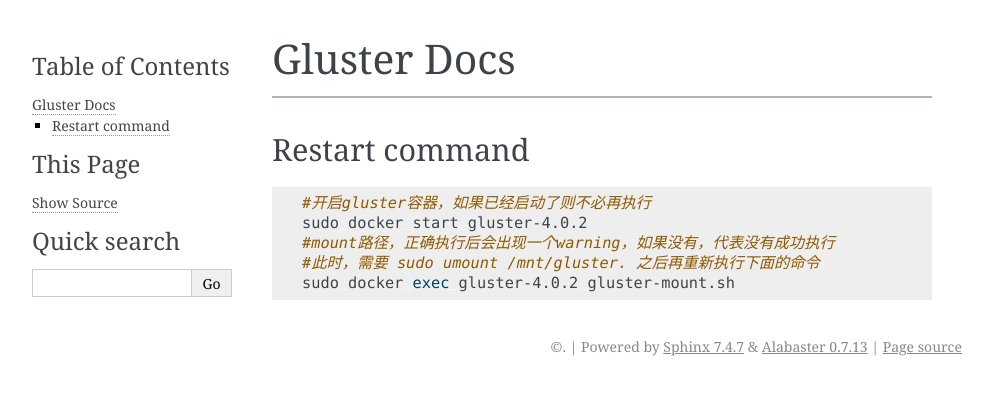
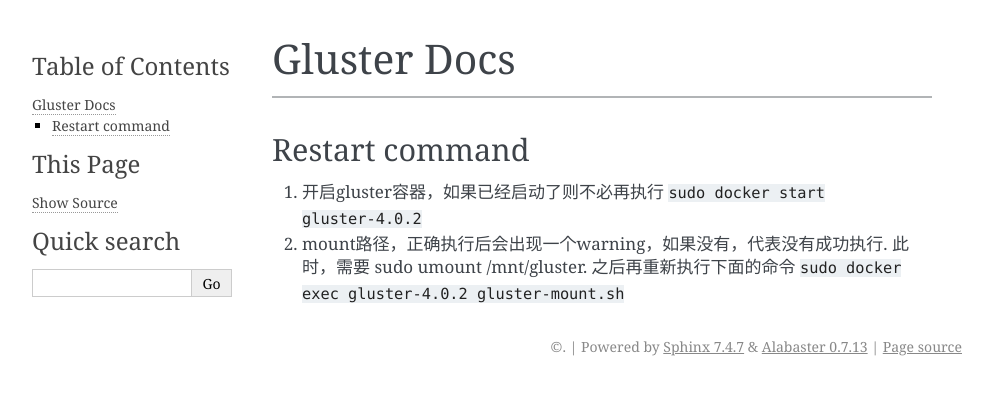
Before and after one commit to bill52547/PitechDocs, a Sphinx documentation site: the page built from docs/gluster.md, in a window 1280 px wide. Shown: the top 395 px of the page, without its empty margins (148-1140 px from the left). Built offline with Sphinx 7.4.7, drawn with Linux system fonts in a browser that asks for light colours; some of the changed lines change nothing that is shown.

Commit message:
Update gluster.md

````diff
--- a/docs/gluster.md
+++ b/docs/gluster.md
@@ -1,10 +1,7 @@
 # Gluster Docs
 -------------
 ## Restart command
-```bash
-#开启gluster容器，如果已经启动了则不必再执行
-sudo docker start gluster-4.0.2
-#mount路径，正确执行后会出现一个warning，如果没有，代表没有成功执行
-#此时，需要 sudo umount /mnt/gluster. 之后再重新执行下面的命令
-sudo docker exec gluster-4.0.2 gluster-mount.sh
-```
+1. 开启gluster容器，如果已经启动了则不必再执行
+`sudo docker start gluster-4.0.2`
+2. mount路径，正确执行后会出现一个warning，如果没有，代表没有成功执行. 此时，需要 sudo umount /mnt/gluster. 之后再重新执行下面的命令
+`sudo docker exec gluster-4.0.2 gluster-mount.sh`
````
